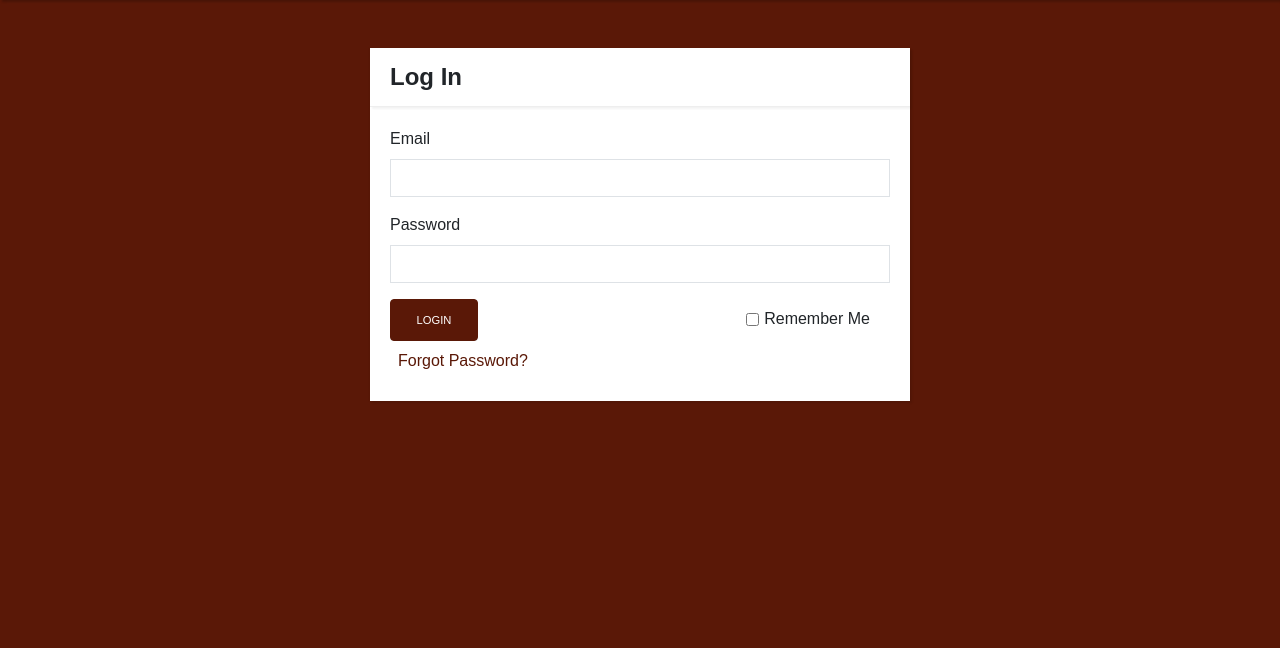
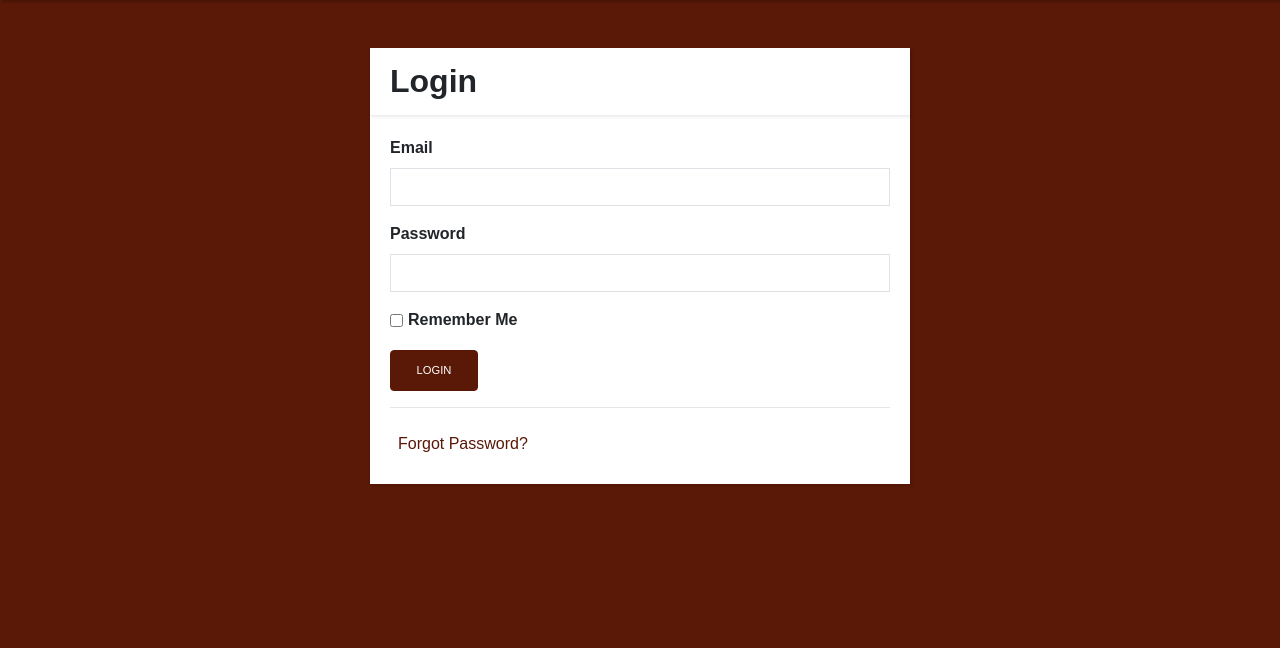
Before and after one commit to jacobia21/capstone-parking, a Flask app: page /auth/login in a window 1280 px wide. Shown: the part 100-748 px from the top of the page. Run offline with Flask 2, Linux system fonts and the light colour scheme; some libraries are stand-ins or nearby versions.

Commit message:
added back on add/edit pages; enhancing auth cards

```diff
--- a/app/admin/templates/administrators/add_administrator.html
+++ b/app/admin/templates/administrators/add_administrator.html
@@ -1,6 +1,10 @@
 {% extends 'admin_base.html'%}
 {% set active_page='admin' %}
 {% block content %}
+<a href="{{url_for('.administrators')}}" class="text-white pl-3 pt-2 back">
+  <span><i class="fa fa-angle-double-left"></i></span>
+  Administrators
+</a>
 <section>
 <div class="container-fluid">
   <div class="row justify-content-md-center">
--- a/app/admin/templates/administrators/edit_administrator.html
+++ b/app/admin/templates/administrators/edit_administrator.html
@@ -1,7 +1,11 @@
 {% extends 'admin_base.html'%}
 {% set active_page='admin' %}
 {% block content %}
-<h1 class="text-white">Back</h1>
+
+<a href="{{url_for('.administrators')}}" class="text-white pl-3 pt-2 back">
+  <span><i class="fa fa-angle-double-left"></i></span>
+  Administrators
+</a>
 <section>
 <div class="container-fluid">
   <div class="row justify-content-md-center">
--- a/app/admin/templates/lots/add_lot.html
+++ b/app/admin/templates/lots/add_lot.html
@@ -1,6 +1,10 @@
 {% extends 'admin_base.html'%}
 {% set active_page='lot' %}
 {% block content %}
+<a href="{{url_for('.lots')}}" class="text-white pl-3 pt-2 back">
+  <span><i class="fa fa-angle-double-left"></i></span>
+ Lots
+</a>
 <section>
 <div class="container-fluid">
   <div class="row justify-content-md-center">
--- a/app/admin/templates/lots/edit_lot.html
+++ b/app/admin/templates/lots/edit_lot.html
@@ -1,6 +1,10 @@
 {% extends 'admin_base.html'%}
 {% set active_page='lot' %}
 {% block content %}
+<a href="{{url_for('.lots')}}" class="text-white pl-3 pt-2 back">
+  <span><i class="fa fa-angle-double-left"></i></span>
+  Lots
+</a>
 <section>
 <div class="container-fluid">
   <div class="row justify-content-md-center">
--- a/app/admin/templates/zones/add_zones.html
+++ b/app/admin/templates/zones/add_zones.html
@@ -1,6 +1,10 @@
 {% extends 'admin_base.html'%}
 {% set active_page='zone' %}
 {% block content %}
+<a href="{{url_for('.zones')}}" class="text-white pl-3 pt-2 back">
+  <span><i class="fa fa-angle-double-left"></i></span>
+  Zones
+</a>
 <section>
 <div class="container-fluid">
   <div class="row justify-content-md-center">
--- a/app/admin/templates/zones/edit_zone.html
+++ b/app/admin/templates/zones/edit_zone.html
@@ -1,6 +1,10 @@
 {% extends 'admin_base.html'%}
 {% set active_page='zone' %}
 {% block content %}
+<a href="{{url_for('.zones')}}" class="text-white pl-3 pt-2 back">
+  <span><i class="fa fa-angle-double-left"></i></span>
+  Zones
+</a>
 <section>
 <div class="container-fluid">
   <div class="row justify-content-md-center">
--- a/app/auth/templates/forgot.html
+++ b/app/auth/templates/forgot.html
@@ -19,12 +19,9 @@
                     <span style="color: red">[{{ error }}]</span>
                 {% endfor %}
                 </div>
-                <div class="d-flex">
                     {{ form.submit(class="btn btn-primary text-white btn-md btn-block ml-auto") }}
-                </div>
-                <div class="d-flex">
+                <hr>
                     <a class="p-2" href="{{ url_for('auth.login') }}">Back to Login</a>
-                </div>
             </form>
             </div>
         </div>
--- a/app/auth/templates/login.html
+++ b/app/auth/templates/login.html
@@ -4,9 +4,7 @@
   <div class="row">
     <div class="col-sm-6 offset-sm-3">
       <div class="card">
-        <div class="card-header">
-          <h1>Log In</h1>
-        </div>
+          <h1 class="card-header">Login</h1>
         <div class="card-body">
           <form action="" method="post" novalidate>
             {{ form.hidden_tag() }}
@@ -24,16 +22,16 @@
                 <span style="color: red">[{{ error }}]</span>
               {% endfor %}
             </div>
-            <div class="d-flex">
+            <div class="form-group">
+              <div class="form-check form-check-inline">
+                {{ form.remember_me(class="form-check-input") }}
+                {{ form.remember_me.label(class="form-check-label")}}
+              </div>
+            </div>
+
                 {{ form.submit(class="btn btn-primary text-white btn-md btn-block ml-auto") }}
-            <div class="ml-auto p-2">
-                <div class="form-check form-check-inline">
-                    {{ form.remember_me(class="form-check-input") }}
-                    {{ form.remember_me.label(class="form-check-label")}}
-                  </div>
 
-            </div>
-            </div>
+          <hr>
             <div class="d-flex">
                 <a class="p-2" href="{{ url_for('auth.forgot') }}">Forgot Password?</a>
             </div>
--- a/app/auth/templates/reset_password.html
+++ b/app/auth/templates/reset_password.html
@@ -13,14 +13,14 @@
                 {{ form.hidden_tag() }}
                 <div class="form-group">
                     {{ form.password.label }}<br>
-                    {{ form.password(size=32) }}<br>
+                    {{ form.password(size=32, class_="form-control") }}<br>
                     {% for error in form.password.errors %}
                     <span style="color: red;">[{{ error }}]</span>
                     {% endfor %}
                 </div>
                 <div class="form-group">
                     {{ form.password2.label }}<br>
-                    {{ form.password2(size=32) }}<br>
+                    {{ form.password2(size=32, class_="form-control") }}<br>
                     {% for error in form.password2.errors %}
                     <span style="color: red;">[{{ error }}]</span>
                     {% endfor %}
--- a/app/static/css/admin.css
+++ b/app/static/css/admin.css
@@ -63,7 +63,7 @@ body {
 
   table,
   .table {
-    font-size: 0.9em;
+    font-size: small;
     color: #666;
   }
 
@@ -3524,10 +3524,15 @@ body {
     padding: 1rem 1.25rem;
     background-color: #fff;
     border-bottom: 1px solid #eee;
+    font-size: x-large;
   }
 
   .card-header:first-child {
     border-radius: 0 0 0 0;
+  }
+
+  h1.card-header{
+    font-size: xx-large;
   }
 
   .card-header-transparent {
@@ -3652,3 +3657,8 @@ body {
     padding-bottom: 0.375rem;
     font-size: 125%;
   }
+
+
+  .back:hover {
+    color: silver !important
+  }
--- a/app/static/css/style.css
+++ b/app/static/css/style.css
@@ -26,3 +26,7 @@
       background-color: maroon;
       border-radius: 20px;
   }
+
+  label {
+    font-weight: bold;
+  }
```
Also changed, not shown: app/admin/routes.py (+20 -20 lines).
